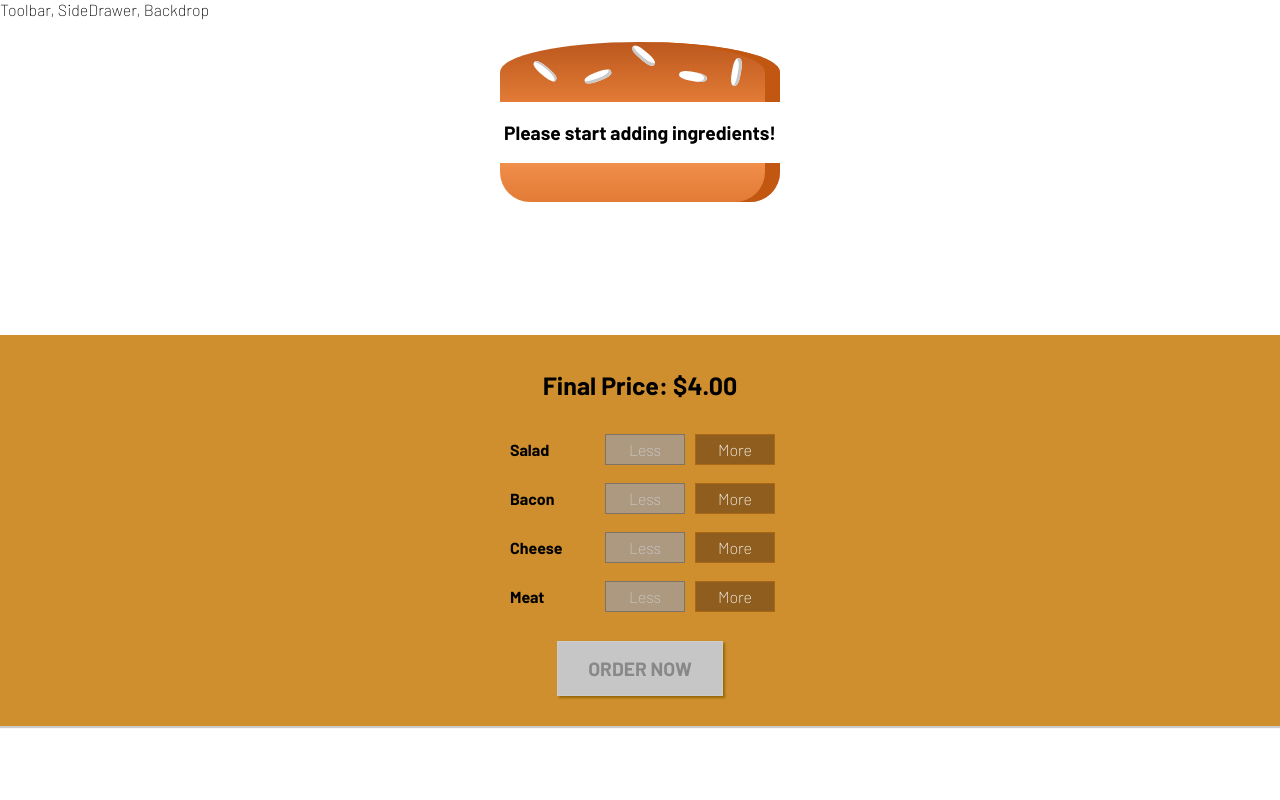
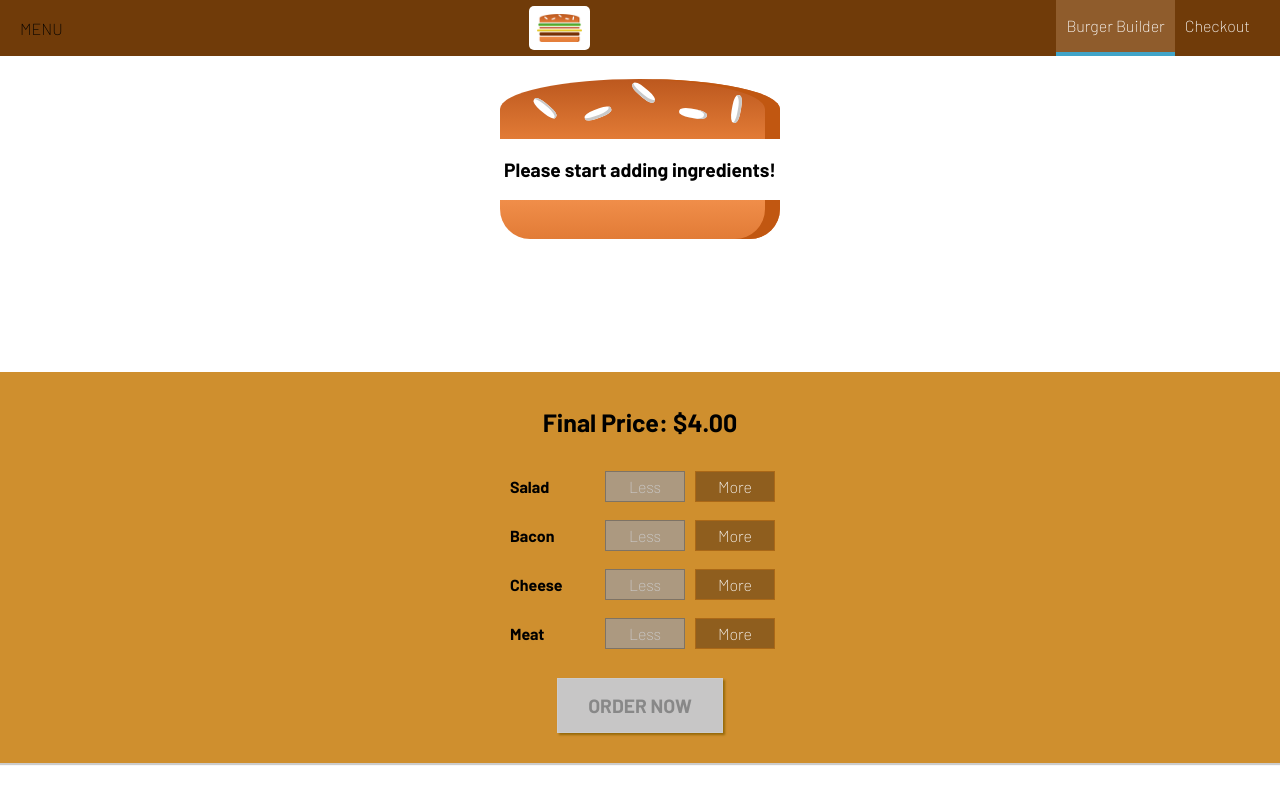
Before and after one commit to airazabal92/burger, a React (Create React App) app: page / in a window 1280 px wide. Built offline with nearby package versions, Linux system fonts and the light colour scheme.

Commit message:
Added toolbar and styling

```diff
--- a/src/components/Layout/Layout.js
+++ b/src/components/Layout/Layout.js
@@ -1,10 +1,11 @@
 import React from "react";
 import Aux from "../../hoc/Aux";
 import classes from "./Layout.module.css";
+import Toolbar from "../Navigation/Toolbar/Toolbar";
 
 const layout = (props) => (
   <Aux>
-    <div>Toolbar, SideDrawer, Backdrop</div>
+    <Toolbar></Toolbar>
     <main className={classes.Content}>{props.children}</main>
   </Aux>
 );
--- a/src/components/Layout/Layout.module.css
+++ b/src/components/Layout/Layout.module.css
@@ -1,3 +1,3 @@
 .Content {
-  margin-top: 16px;
+  margin-top: 72px;
 }
--- /dev/null
+++ b/src/components/Logo/Logo.js
@@ -0,0 +1,11 @@
+import React from "react";
+import classes from "./Logo.module.css";
+import burgerLogo from "../../assets/images/burger-logo.png";
+
+const logo = (props) => (
+  <div className={classes.Logo}>
+    <img src={burgerLogo}></img>
+  </div>
+);
+
+export default logo;
--- /dev/null
+++ b/src/components/Logo/Logo.module.css
@@ -0,0 +1,11 @@
+.Logo {
+  background-color: white;
+  padding: 8px;
+  height: 80%;
+  box-sizing: border-box;
+  border-radius: 5px;
+}
+
+.Logo img {
+  height: 100%;
+}
--- /dev/null
+++ b/src/components/Navigation/NavigationItems/NavigationItem/NavigationItem.js
@@ -0,0 +1,15 @@
+import navigationItems from "../NavigationItems";
+
+import React from "react";
+import classes from "./NavigationItem.module.css";
+import { checkPropTypes } from "prop-types";
+
+const navigationItem = (props) => (
+  <li className={classes.NavigationItem}>
+    <a href={props.link} className={props.active ? classes.active : null}>
+      {props.children}
+    </a>
+  </li>
+);
+
+export default navigationItem;
--- /dev/null
+++ b/src/components/Navigation/NavigationItems/NavigationItem/NavigationItem.module.css
@@ -0,0 +1,25 @@
+.NavigationItem {
+  margin: 0;
+  box-sizing: border-box;
+  display: flex;
+  height: 100%;
+  align-items: center;
+}
+
+.NavigationItem a {
+  color: white;
+  text-decoration: none;
+  height: 100%;
+  padding: 16px 10px;
+  border-bottom: 4px solid transparent;
+  box-sizing: border-box;
+  display: block;
+}
+
+.NavigationItem a:hover,
+.NavigationItem a:active,
+.NavigationItem a.active {
+  background-color: #8f5c2c;
+  border-bottom: 4px solid #40a4c8;
+  color: white;
+}
--- /dev/null
+++ b/src/components/Navigation/NavigationItems/NavigationItems.js
@@ -0,0 +1,14 @@
+import React from "react";
+import classes from "./NavigationItems.module.css";
+import NavigationItem from "./NavigationItem/NavigationItem";
+
+const navigationItems = () => (
+  <ul className={classes.NavigationItems}>
+    <NavigationItem link="/" active>
+      Burger Builder
+    </NavigationItem>
+    <NavigationItem link="/">Checkout</NavigationItem>
+  </ul>
+);
+
+export default navigationItems;
--- /dev/null
+++ b/src/components/Navigation/NavigationItems/NavigationItems.module.css
@@ -0,0 +1,8 @@
+.NavigationItems {
+  margin: 0;
+  padding: 0;
+  list-style: none;
+  display: flex;
+  align-items: center;
+  height: 100%;
+}
--- /dev/null
+++ b/src/components/Navigation/Toolbar/Toolbar.js
@@ -0,0 +1,15 @@
+import React from "react";
+import classes from "./Toolbar.module.css";
+import Logo from "../../Logo/Logo";
+import NavigationItems from "../NavigationItems/NavigationItems";
+const toolbar = (props) => (
+  <header className={classes.Toolbar}>
+    <div>MENU</div>
+    <Logo />
+    <nav>
+      <NavigationItems></NavigationItems>
+    </nav>
+  </header>
+);
+
+export default toolbar;
--- /dev/null
+++ b/src/components/Navigation/Toolbar/Toolbar.module.css
@@ -0,0 +1,18 @@
+.Toolbar {
+  height: 56px;
+  width: 100%;
+  position: fixed;
+  top: 0;
+  left: 0;
+  background-color: #703b09;
+  display: flex;
+  justify-content: space-between;
+  align-items: center;
+  padding: 0 20px;
+  box-sizing: border-box;
+  z-index: 90;
+}
+
+.Toolbar nav {
+  height: 100%;
+}
```
Also changed, not shown: src/assets/images/burger-logo.png (added), 1 other file (tests, documents, lock files or other folders).
